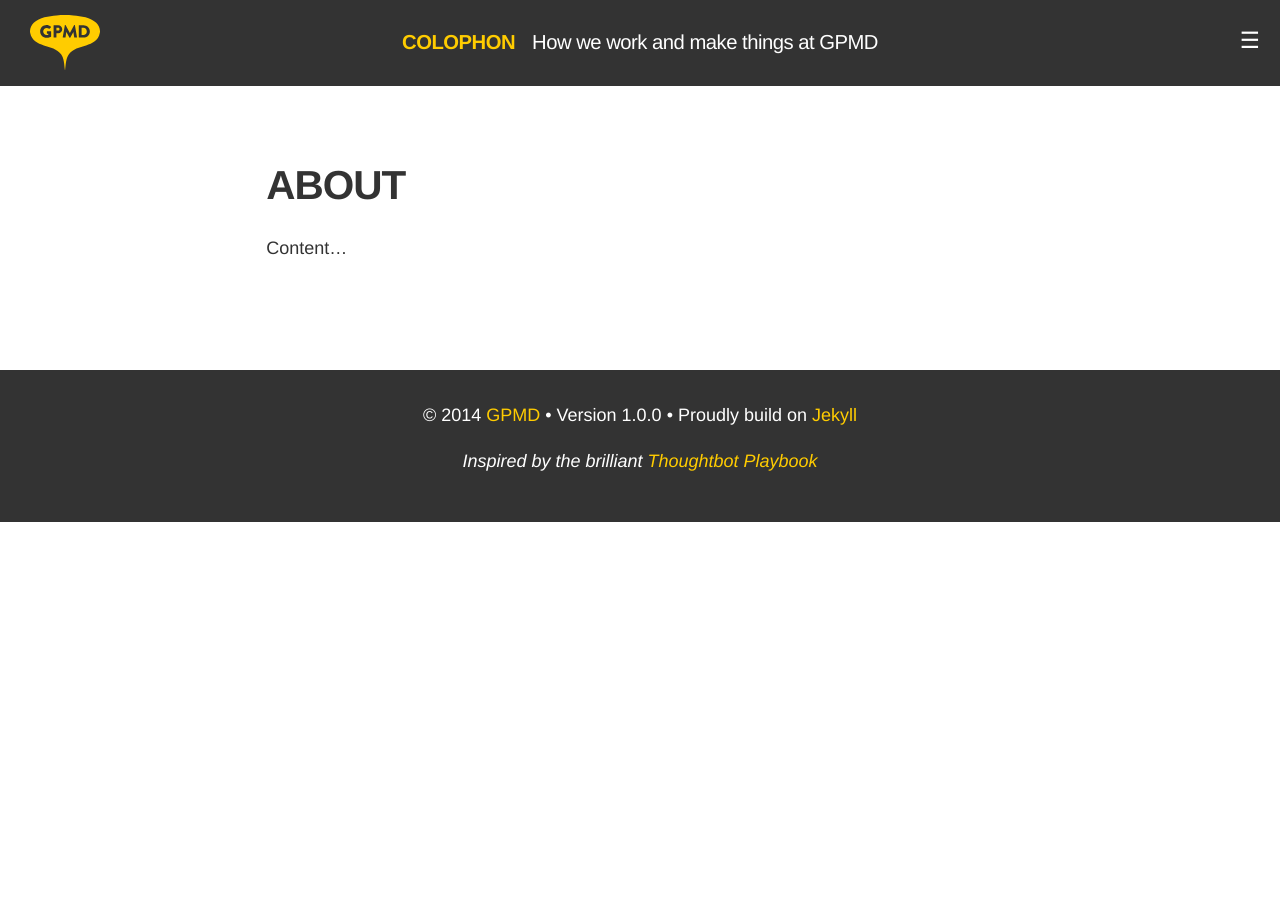
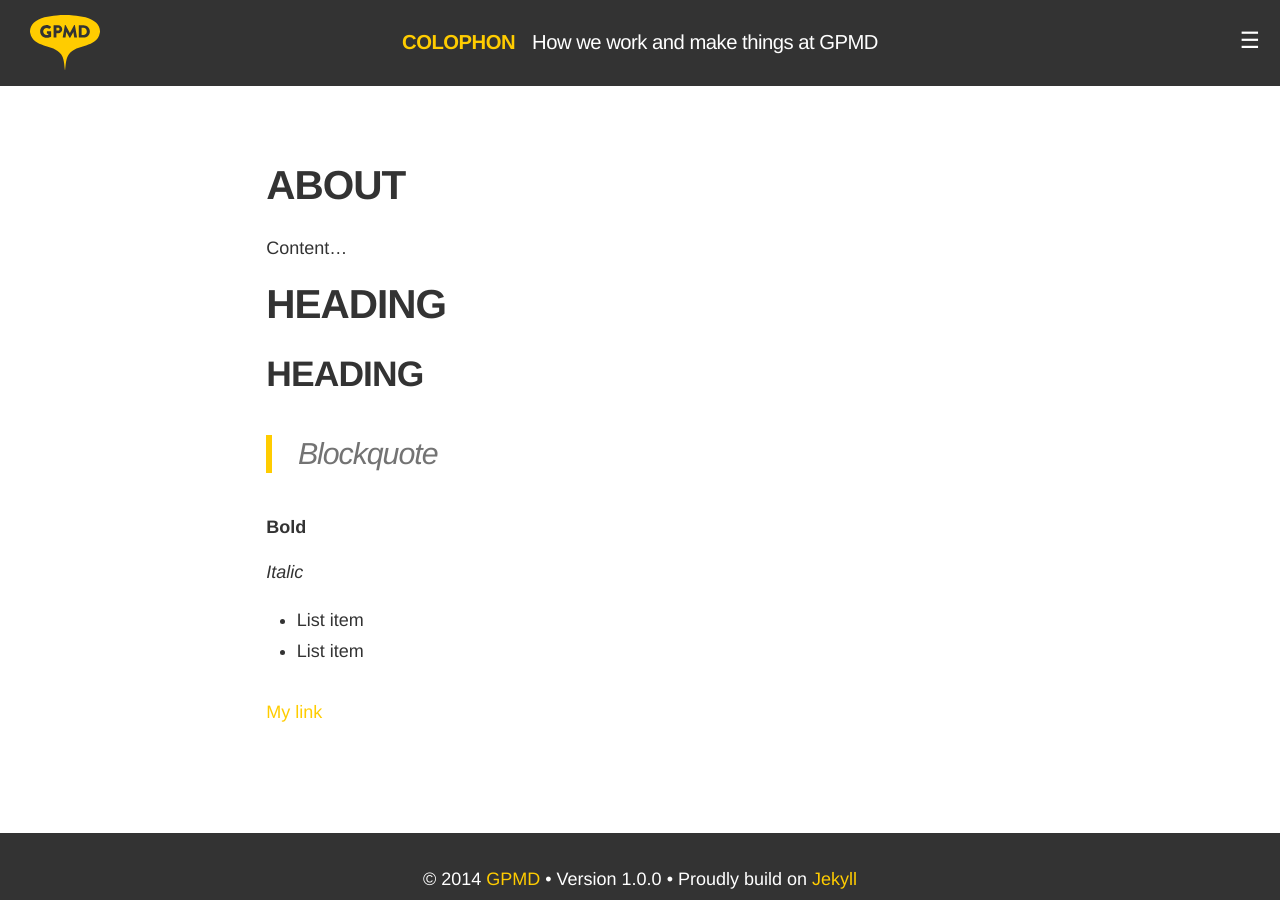
Before and after one commit to gpmd/playbook, a Jekyll site: the page built from _posts/pages/2014-02-27-about.md, in a window 1280 px wide. Built offline with Jekyll 4.4.1, drawn with Linux system fonts in a browser that asks for light colours; nearby versions of some CDN libraries; Markdown is read by kramdown in place of the engine named in the settings.

Commit message:
Updated 2014-02-27-about.md

```diff
--- a/_posts/pages/2014-02-27-about.md
+++ b/_posts/pages/2014-02-27-about.md
@@ -6,3 +6,17 @@ permalink: about/
 ---
 
 Content...
+
+# Heading
+## Heading
+
+> Blockquote
+
+**Bold**
+
+*Italic*
+
+* List item
+* List item
+
+[My link](http://www.google.co.uk/)
```
